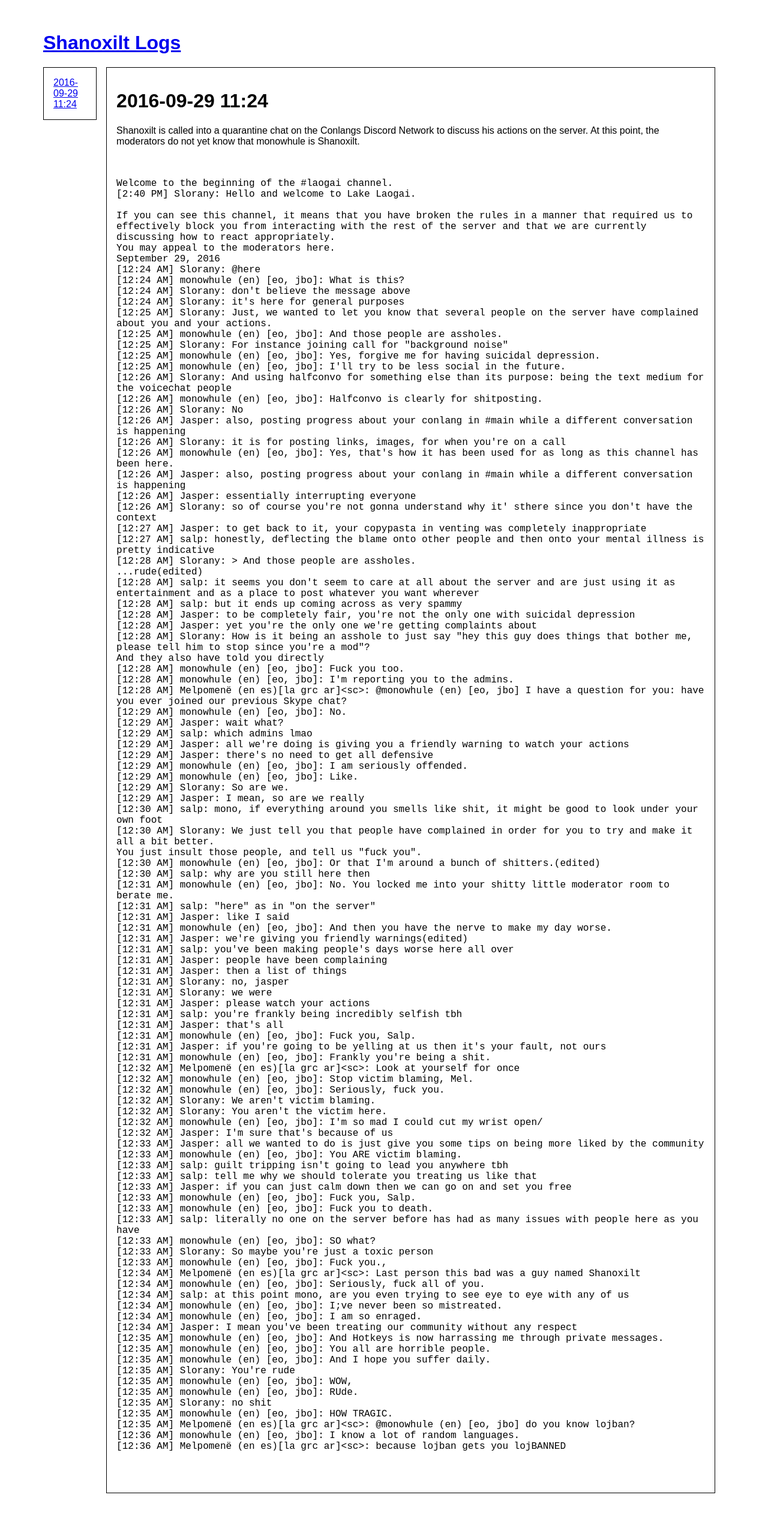
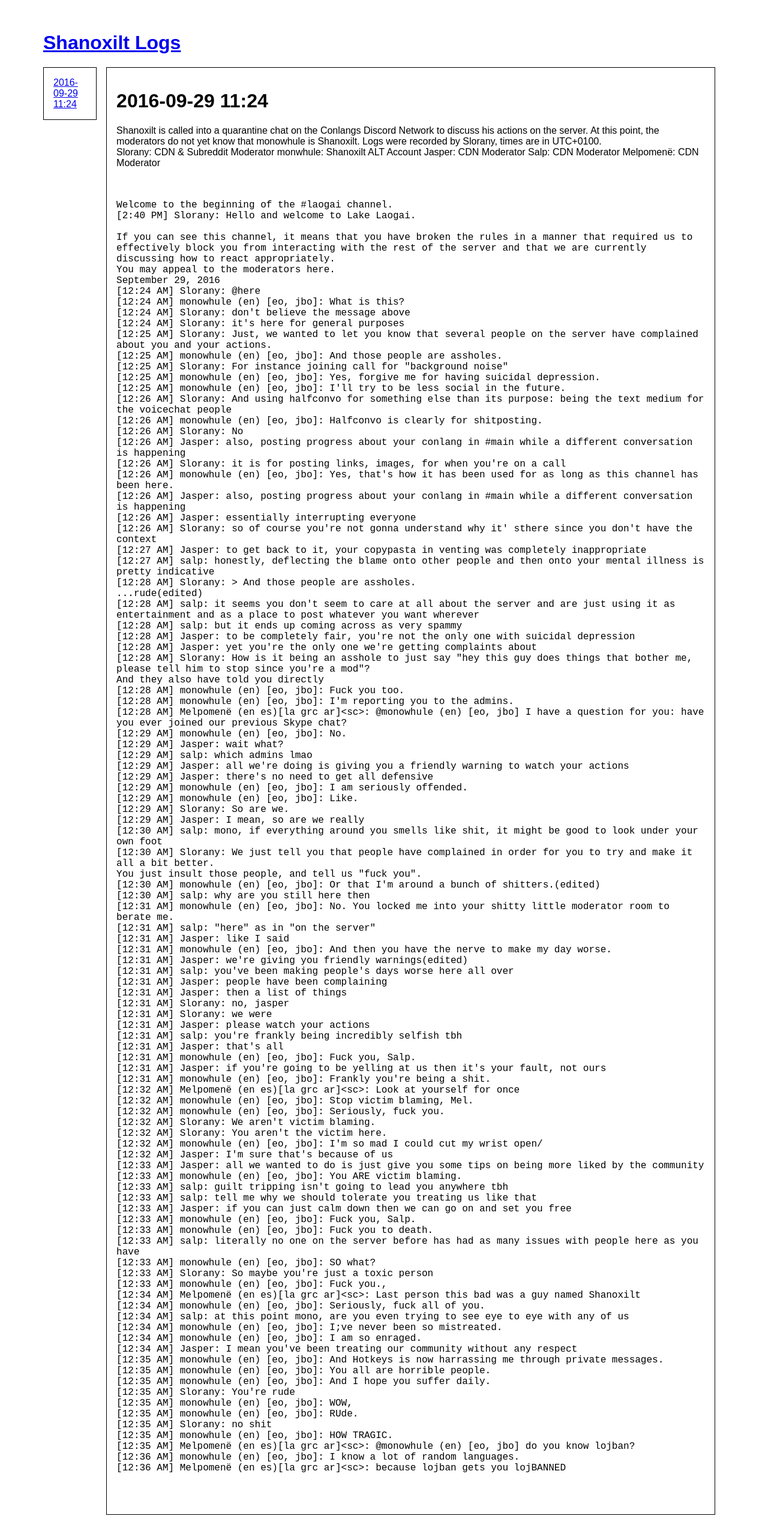
Before and after one commit to r-conlangs/shanologs, a Jekyll site: the page built from _incidents/2016-09-29 1124.md, in a window 1280 px wide. Shown: the whole page at 60% size. Built offline with Jekyll 4.4.1, drawn with Linux system fonts in a browser that asks for light colours; before the commit the page ends 2522 px from its top, so only the background shows below that.

Commit message:
fixed bug in order of relative path in default layout, added content to incident template.

```diff
--- a/_incidents/2016-09-29 1124.md
+++ b/_incidents/2016-09-29 1124.md
@@ -4,7 +4,7 @@ when: 2016-09-29 11:24
 summary: >
     Shanoxilt is called into a quarantine chat on the Conlangs Discord Network to discuss his
     actions on the server. At this point, the moderators do not yet know that monowhule is
-    Shanoxilt.
+    Shanoxilt. Logs were recorded by Slorany, times are in UTC+0100.
 persons: >
     Slorany: CDN & Subreddit Moderator
     monwhule: Shanoxilt ALT Account
--- a/_layouts/default.html
+++ b/_layouts/default.html
@@ -3,7 +3,7 @@
     <head>
         <meta charset="UTF-8">
         <title>{{ site.title }}</title>
-        <link rel="stylesheet" href="{{ github.site.url }}/css/style.css">
+        <link rel="stylesheet" href="{{ site.github.url }}/css/style.css">
         <meta name="viewport" content="width=device-width, initial-scale=1.0">
     </head>
     <body>
--- a/_layouts/incident.html
+++ b/_layouts/incident.html
@@ -8,6 +8,10 @@ layout: default
     {{ page.summary }}
 </section>
 
+<sectiom class="person">
+    {{ page.persons }}
+</section>
+
 <section class="log">
     {{content}}
 </section>
--- a/css/style.css
+++ b/css/style.css
@@ -45,6 +45,10 @@ main div#content {
     flex-grow: 2;
 }
 
+main section.persons {
+    white-space: pre-wrap;
+}
+
 main section.log,  main pre, main pre code {
     font-family: monospace;
     white-space: pre-wrap;
```
